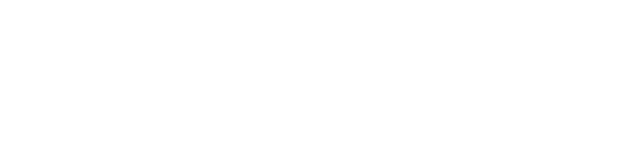
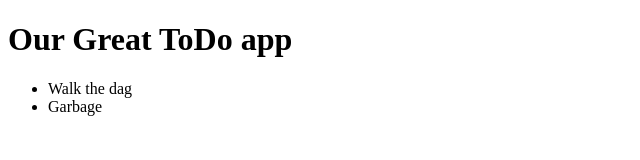
Before and after one commit to addod19/todo, a website built with webpack: page dist/index.html in a window 1280 px wide. Shown: the whole page, without its empty margins (0-640 px from the left). Built offline with nearby package versions, Linux system fonts and the light colour scheme.

Commit message:
Create initial modules for data, ui and control

```diff
--- a/src/index.js
+++ b/src/index.js
@@ -1 +1,47 @@
-console.log('hello world');
+const Data = (() => {
+  const todo = (title, description, priority = 0, date = new Date(), completed = false) => {
+    return {
+      title,
+      description,
+      priority,
+      date,
+      completed
+    }
+  };
+
+  const project = (title, todos = []) => {
+    return {
+      title,
+      todos
+    }
+
+  };
+
+  return { project, todo };
+})();
+
+const View = (() => {
+  const render = (project) => {
+    let x = document.getElementById('content');
+    let ul = document.createElement('ul');
+    project.todos.forEach(el => {
+      let f = document.createElement('li');
+      f.innerHTML = el.title;
+      ul.appendChild(f);
+    })
+    x.appendChild(ul);
+  };
+  return { render }
+})();
+
+
+const Controller = ((ui, data) => {
+  let proj = data.project('My first project');
+  let mytodo = data.todo('Walk the dag', 'Go for our daily walk', 1);
+  let my2nd = data.todo('Garbage', 'Take them out', 1);
+
+  proj.todos.push(mytodo, my2nd);
+
+  ui.render(proj);
+
+})(View, Data);
```
Also changed, not shown: dist/index.html, dist/main.js, 1 other file.
